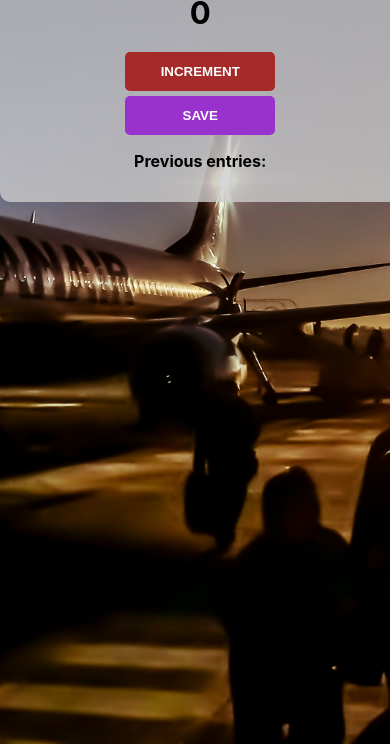
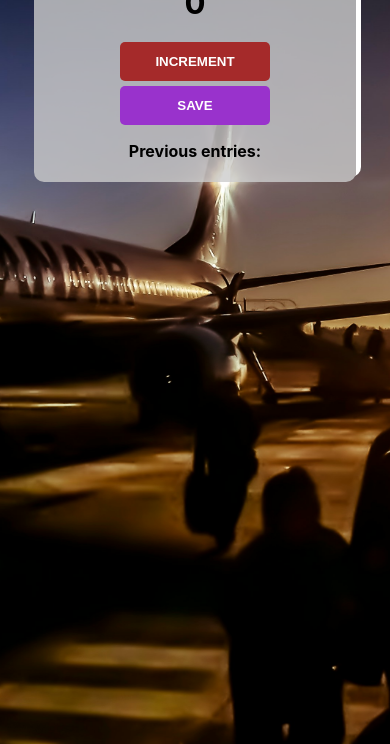
Before and after one commit to HandOnPractices/CounterApp, a plain HTML site: page index.html in a window 390 px wide. Shown: the part 100-844 px from the top of the page. Drawn offline with Linux system fonts and the light colour scheme.

Commit message:
fix sizing on the small screen
Signed-off-by: David Nanjila <nanjiladavid2@gmail.com>

```diff
--- a/index.css
+++ b/index.css
@@ -12,8 +12,8 @@ body {
 
 /* Main Counter Box */
 .counter {
-    width: 90%;
-    max-width: 400px;
+    width: 80%;
+
     background-color: rgba(204, 204, 204, 0.8);
     padding: 20px;
     border-radius: 10px;
@@ -58,8 +58,9 @@ button {
 /* Responsive Adjustments */
 @media screen and (max-width: 480px) {
     .counter {
-        width: 95%;
-        padding: 15px;
+        max-width: 100%;
+        padding: 5px;
+        max-width: 100%;
     }
 
     h2 {
```
